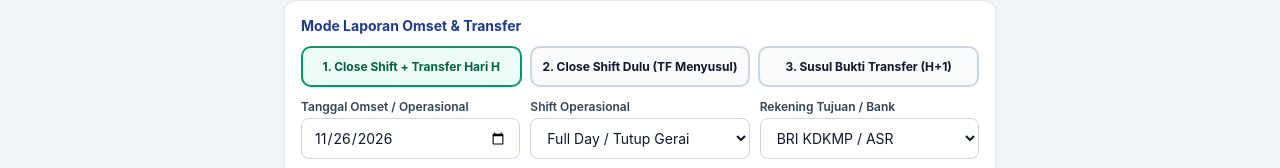
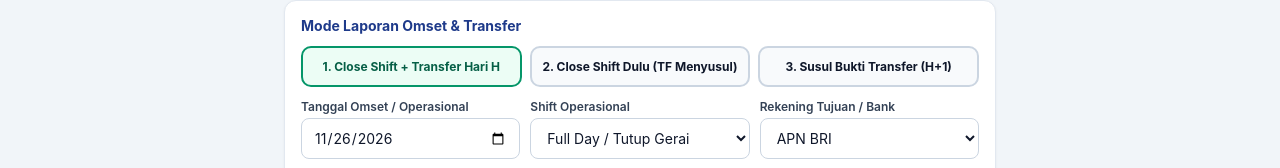
Before and after one commit to abehidayat060499-debug/CATATAN-MANAGER-CIANJUR, a plain HTML site: page index.html in a window 1280 px wide. Both pictures are taken after a click on the button "2. Omset & Struk". Shown: the part 390-558 px from the top of the page. Drawn offline with Linux system fonts and the light colour scheme.

Commit message:
Update index.html

```diff
--- a/index.html
+++ b/index.html
@@ -442,11 +442,8 @@
         <div id="wrapOmsetBank">
           <label>Rekening Tujuan / Bank</label>
           <select id="omsetBank">
-            <option value="BRI KDKMP / ASR">BRI KDKMP / ASR</option>
-            <option value="BNI KDKMP / ASR">BNI KDKMP / ASR</option>
-            <option value="Mandiri KDKMP / ASR">Mandiri KDKMP / ASR</option>
-            <option value="BJB KDKMP / ASR">BJB KDKMP / ASR</option>
-            <option value="Setor Tunai / Lainnya">Setor Tunai / Lainnya</option>
+            <option value="APN BRI">APN BRI</option>
+            <option value="APN BNI">APN BNI</option>
           </select>
         </div>
       </div>
```
